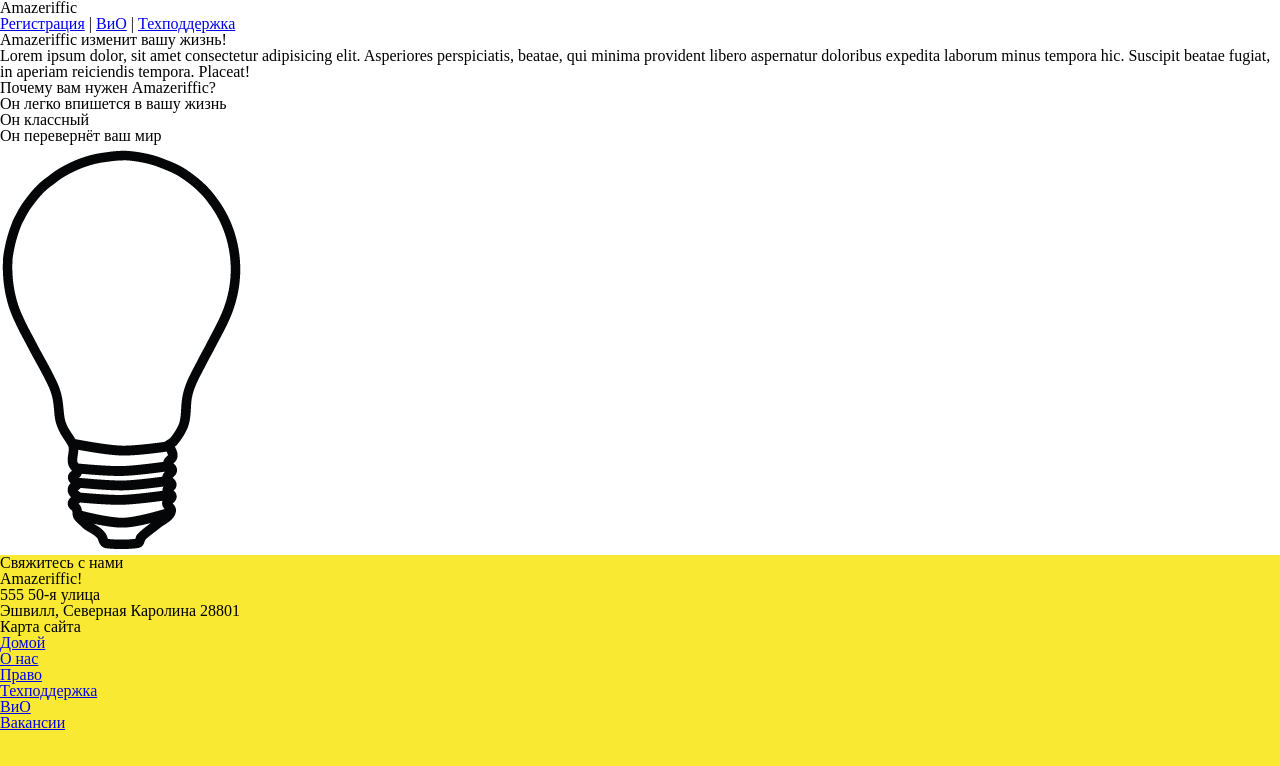
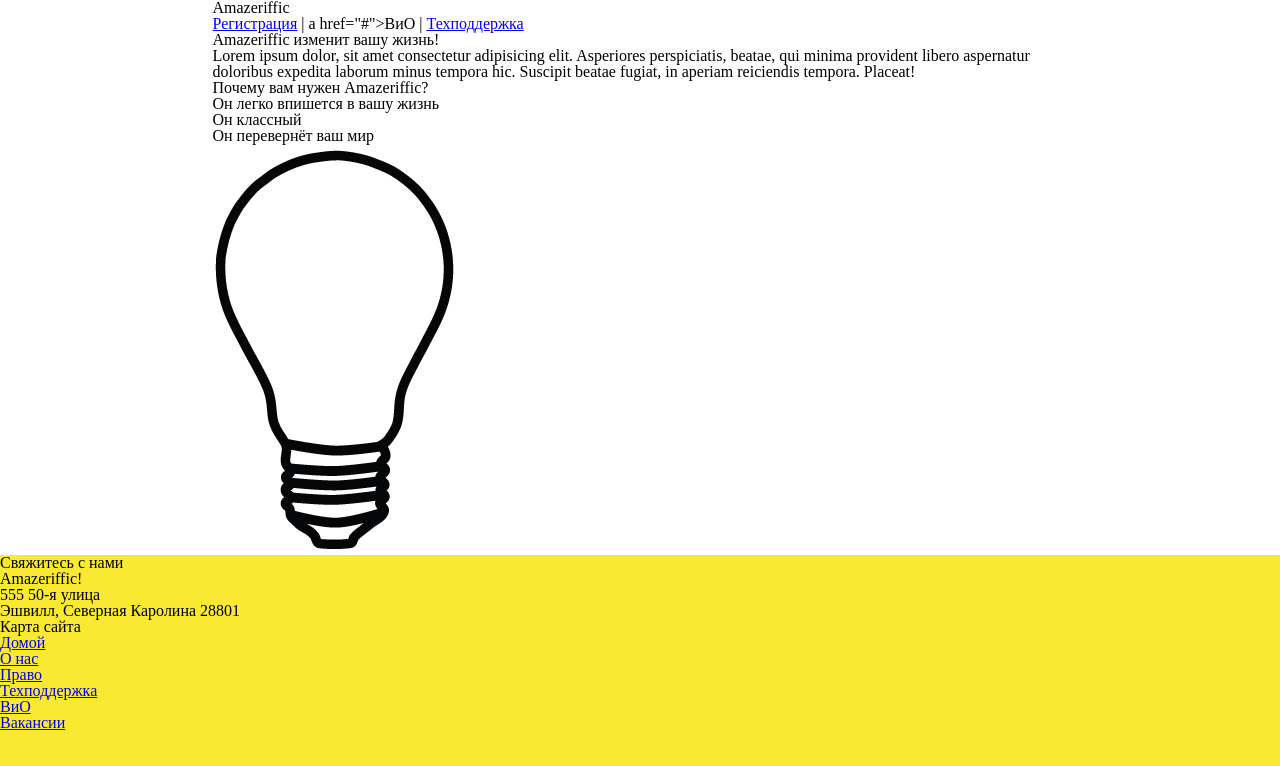
Before and after one commit to Vsehilyaschy/Amazeriffic, a plain HTML site: page index.html in a window 1280 px wide. Drawn offline with Linux system fonts and the light colour scheme.

Commit message:
Change index.html and main.css

```diff
--- a/index.html
+++ b/index.html
@@ -9,14 +9,17 @@
 </head>
 <body>
     <header>
+        <div class="container">
             <h1>Amazeriffic</h1>
             <nav>
                 <a href="#">Регистрация</a> |
-            <a href="#">ВиО</a> |
+                a href="#">ВиО</a> |
                 <a href="#">Техподдержка</a>
             </nav>
+        </div>
     </header>
     <main>
+        <div class="container">
             <h2>Amazeriffic изменит вашу жизнь!</h2>
             <p>Lorem ipsum dolor, sit amet consectetur adipisicing elit. Asperiores perspiciatis, beatae, qui minima provident libero aspernatur doloribus expedita laborum minus tempora hic. Suscipit beatae fugiat, in aperiam reiciendis tempora. Placeat!</p>
 
@@ -28,8 +31,10 @@
             </ul>
 
             <img src="img/lightbulb.png" alt="Изображение лампочки">
+        </div>
     </main>
     <footer>
+        <div class="container">
             <div class="contact">
                 <h5>Свяжитесь с нами</h5>
                 <p>Amazeriffic!</p>
@@ -48,6 +53,7 @@
                     <li><a href="#">Вакансии</a></li>
                 </ul>
             </div>
+        </div>
     </footer>
 </body>
 </html>
--- a/main.css
+++ b/main.css
@@ -1,10 +1,16 @@
 
 body {
     background: #f9e933;
+    width: auto;
 }
 
 header, main, footer {
     min-width: 855px;
+}
+
+header .container, main .container, footer .containder {
+    max-width: 855px;
+    margin: auto;
 }
 
 header {
```
Lines whose indentation alone changed are shown as unchanged.
